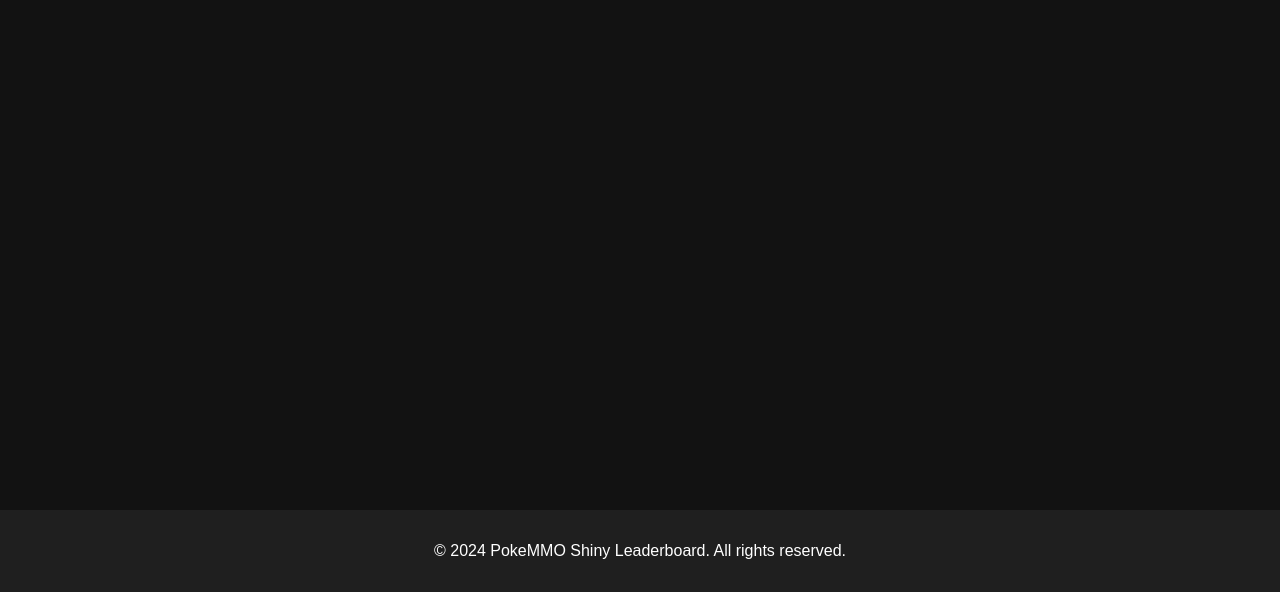
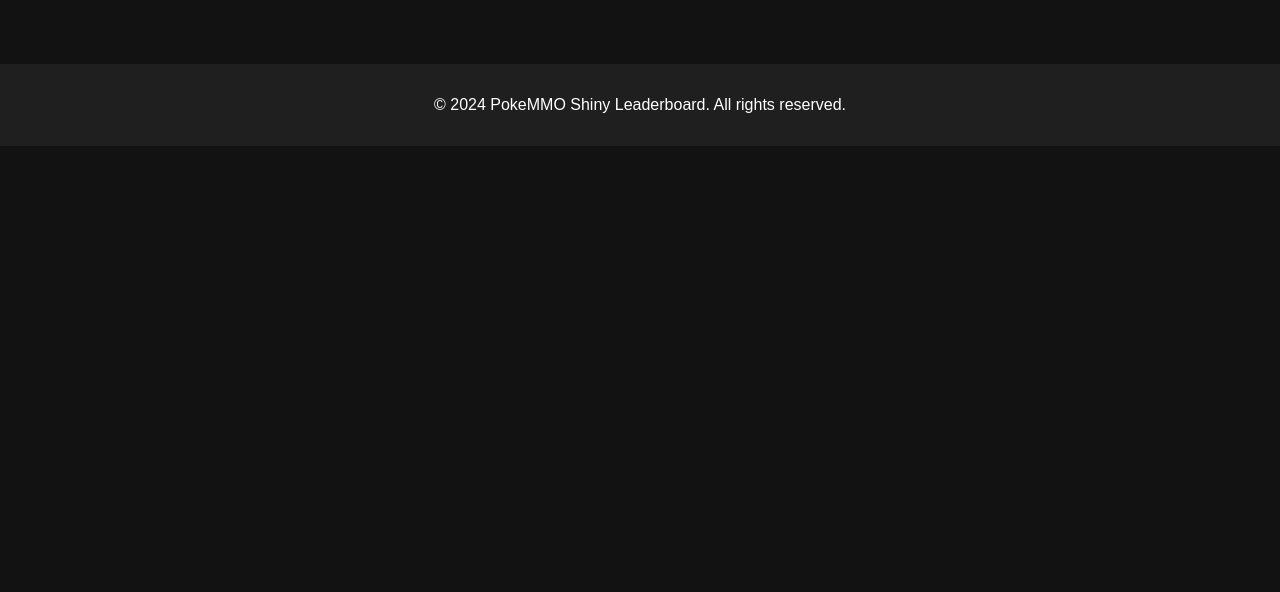
Before and after one commit to PokeMMOZone/shiny-leaderboard, a PHP site: page / in a window 1280 px wide. Shown: the part 208-800 px from the top of the page. Run offline with PHP 8.4, Linux system fonts and the light colour scheme.

Commit message:
update footer css

```diff
--- a/css/style.css
+++ b/css/style.css
@@ -72,7 +72,7 @@ footer {
     text-align: center;
     padding: 1em 0;
     background-color: #1f1f1f;
-    position: fixed;
+    position: relative; /* Changed from fixed to relative */
     width: 100%;
     bottom: 0;
     left: 0;
```
